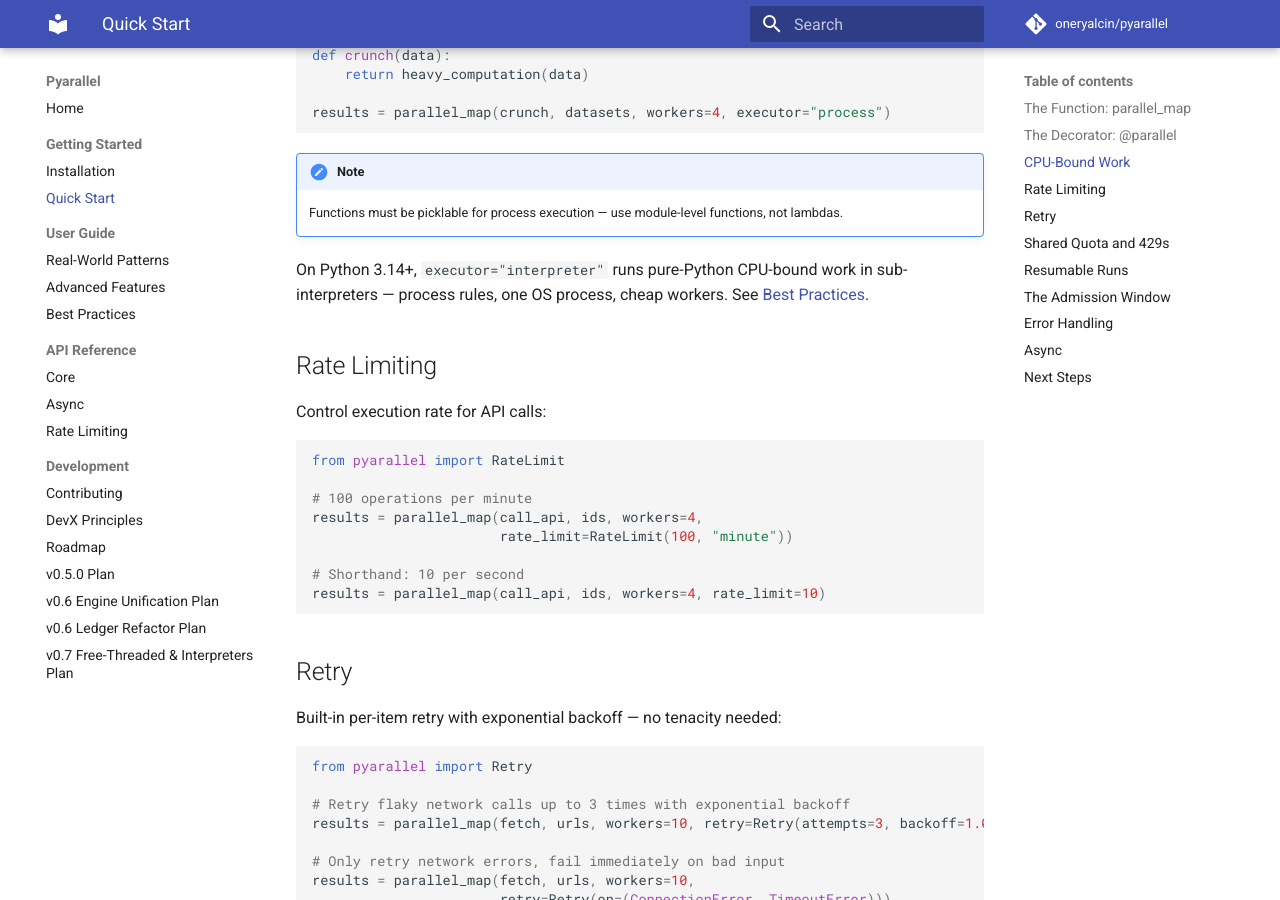
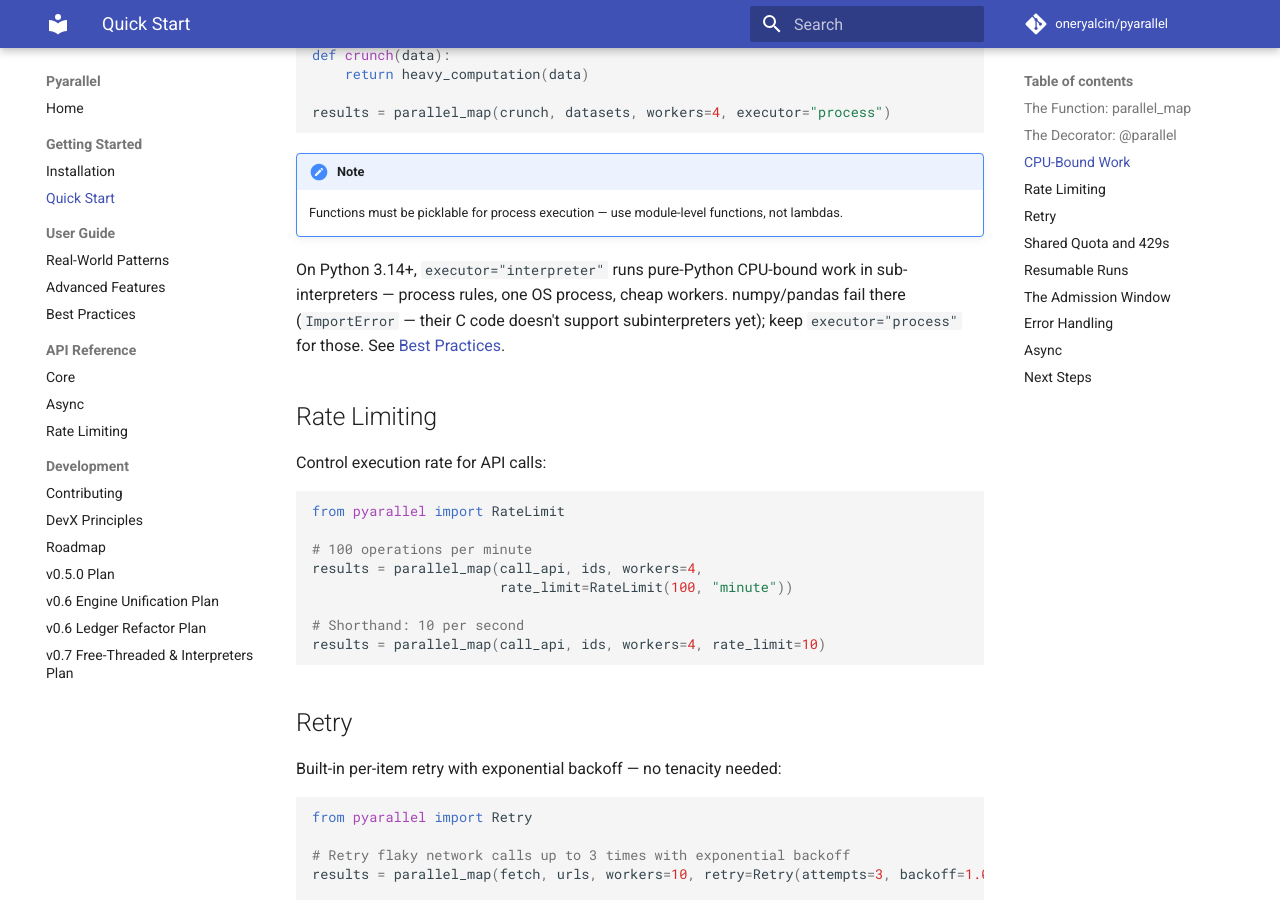
Before and after one commit to oneryalcin/pyarallel, an MkDocs documentation site: the page built from docs/getting-started/quickstart.md, in a window 1280 px wide and 900 px high, scrolled down 1267 px. Built offline with MkDocs 1.6.1 and Material for MkDocs 9.7.7, drawn with Linux system fonts in a browser that asks for light colours; comment, search, counter and statistics services are not loaded.

Commit message:
Docs polish from Sonnet review: quickstart C-extension caveat inline, worker_init docstring interpreter rule

```diff
--- a/docs/getting-started/quickstart.md
+++ b/docs/getting-started/quickstart.md
@@ -69,7 +69,9 @@ results = parallel_map(crunch, datasets, workers=4, executor="process")
 
 On Python 3.14+, `executor="interpreter"` runs pure-Python CPU-bound
 work in sub-interpreters — process rules, one OS process, cheap workers.
-See [Best Practices](../user-guide/best-practices.md#interpreters-executorinterpreter-python-314).
+numpy/pandas fail there (`ImportError` — their C code doesn't support
+subinterpreters yet); keep `executor="process"` for those. See
+[Best Practices](../user-guide/best-practices.md#interpreters-executorinterpreter-python-314).
 
 ## Rate Limiting
 
```
Also changed, not shown: 1 other file.
